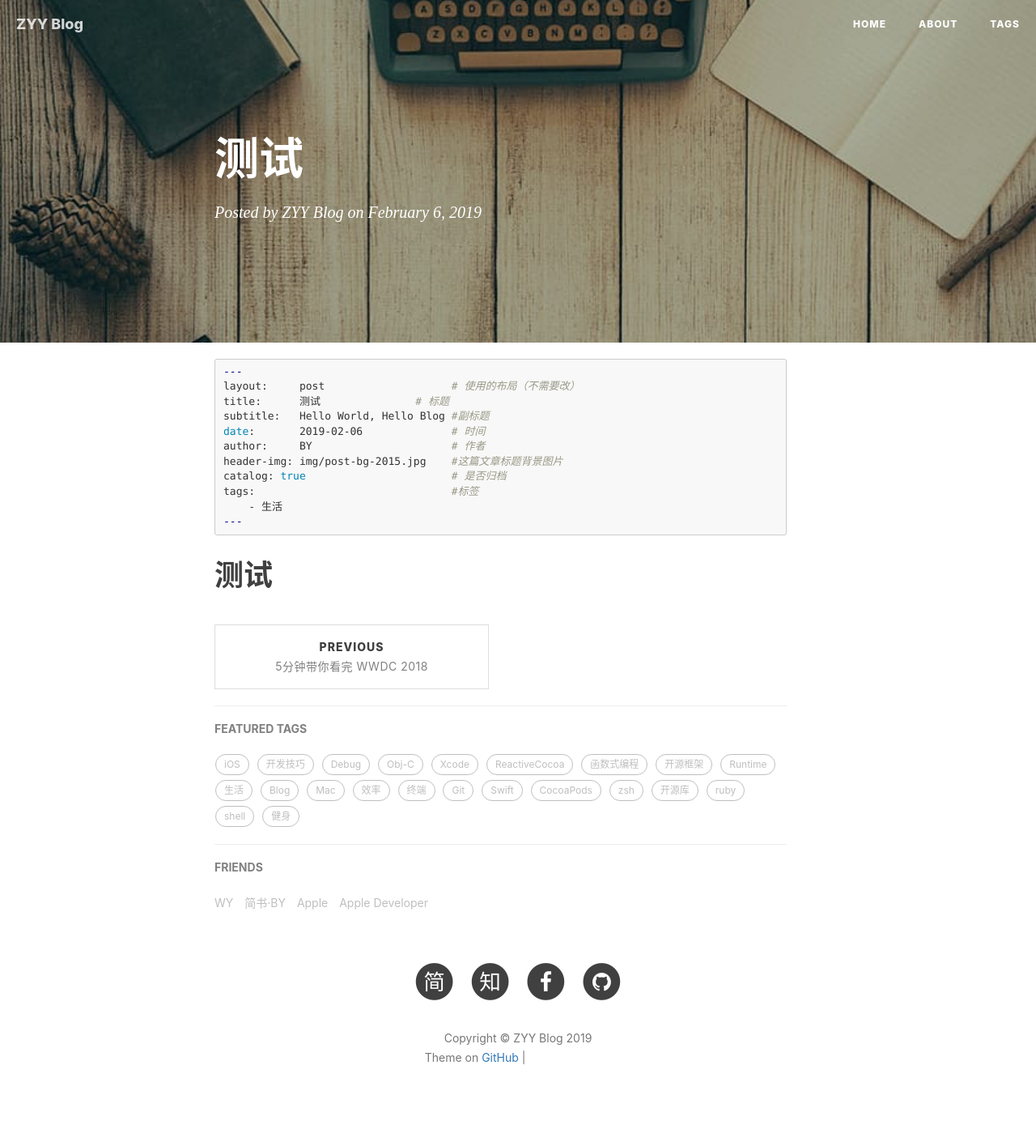
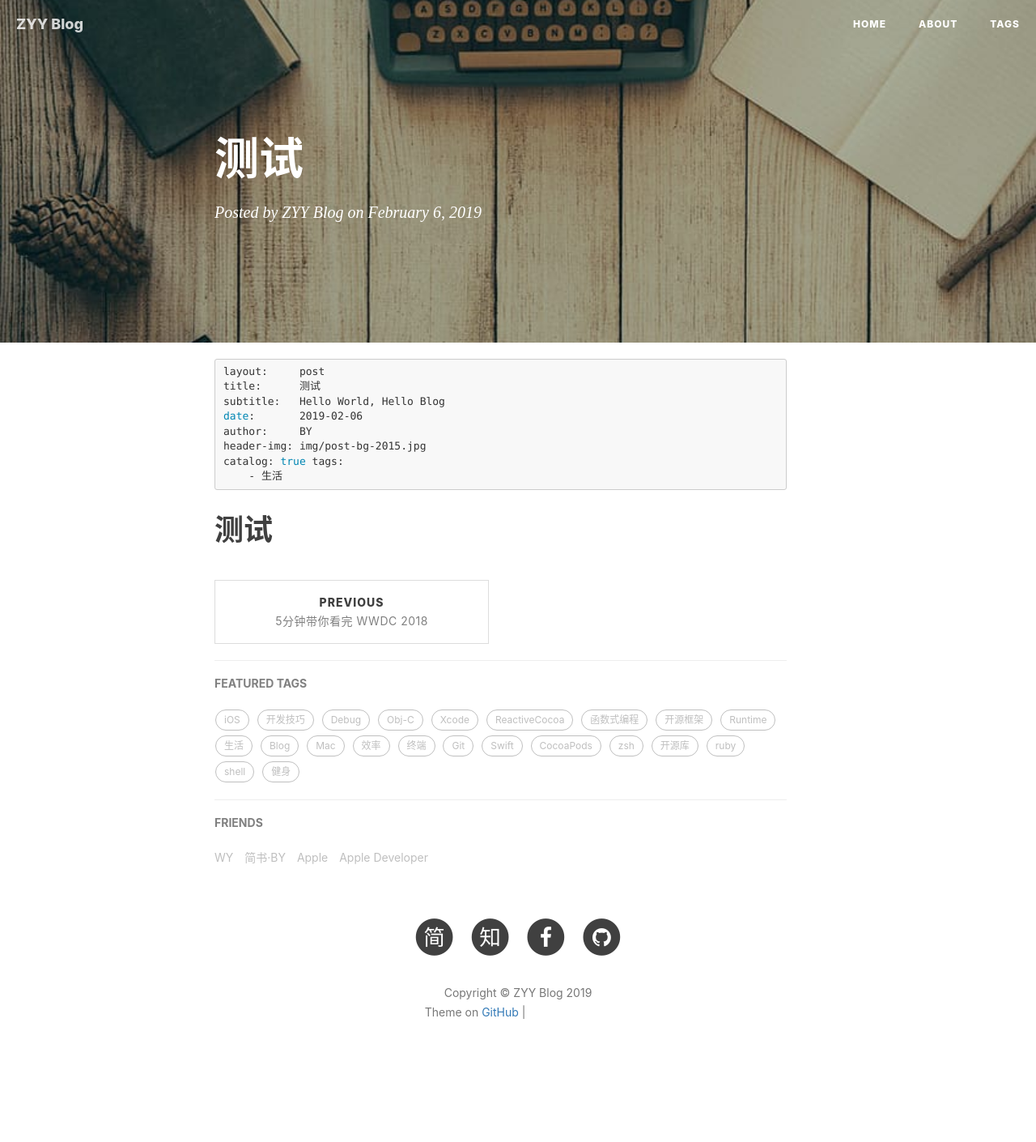
Before and after one commit to zyydecode/zyydecode.github.io, a Jekyll site: the page built from _posts/2019-02-06-测试.md, in a window 1280 px wide. Shown: the whole page at 81% size. Built offline with Jekyll 4.4.1, drawn with Linux system fonts in a browser that asks for light colours; nearby versions of some CDN libraries; our own code applies the rules of GitHub Pages for plain Markdown files; comment, search, counter and statistics services are not loaded; after the commit the page ends 1354 px from its top, so only the background shows below that; grey boxes are pictures that could not be loaded.

Commit message:
Update 2019-02-06-测试.md

````diff
--- a/_posts/2019-02-06-测试.md
+++ b/_posts/2019-02-06-测试.md
@@ -1,15 +1,13 @@
 ```bash
----
-layout:     post                    # 使用的布局（不需要改）
-title:      测试               # 标题
-subtitle:   Hello World, Hello Blog #副标题
-date:       2019-02-06              # 时间
-author:     BY                      # 作者
-header-img: img/post-bg-2015.jpg    #这篇文章标题背景图片
-catalog: true                       # 是否归档
-tags:                               #标签
+layout:     post
+title:      测试
+subtitle:   Hello World, Hello Blog
+date:       2019-02-06
+author:     BY
+header-img: img/post-bg-2015.jpg
+catalog: true
+tags:
     - 生活
----
 ```
 
 # 测试
````
